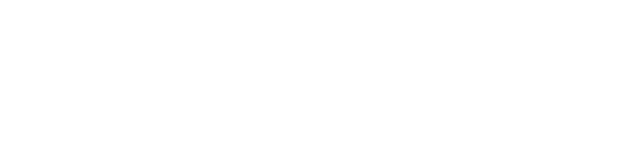
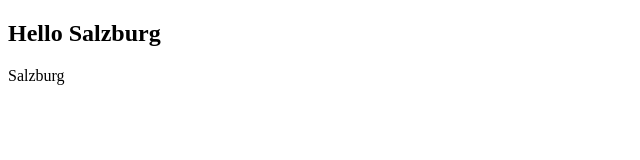
Before and after one commit to NiklasDamhofer/todo-app, a plain HTML site: page index.html in a window 1280 px wide. Shown: the whole page, without its empty margins (0-640 px from the left). Drawn offline with Linux system fonts and the light colour scheme.

Commit message:
added there

```diff
--- a/index.html
+++ b/index.html
@@ -6,6 +6,7 @@
     <title>Document</title>
 </head>
 <body>
-
+    <h2>Hello Salzburg</h2>
+    <p>Salzburg</p>
 </body>
 </html>
```
